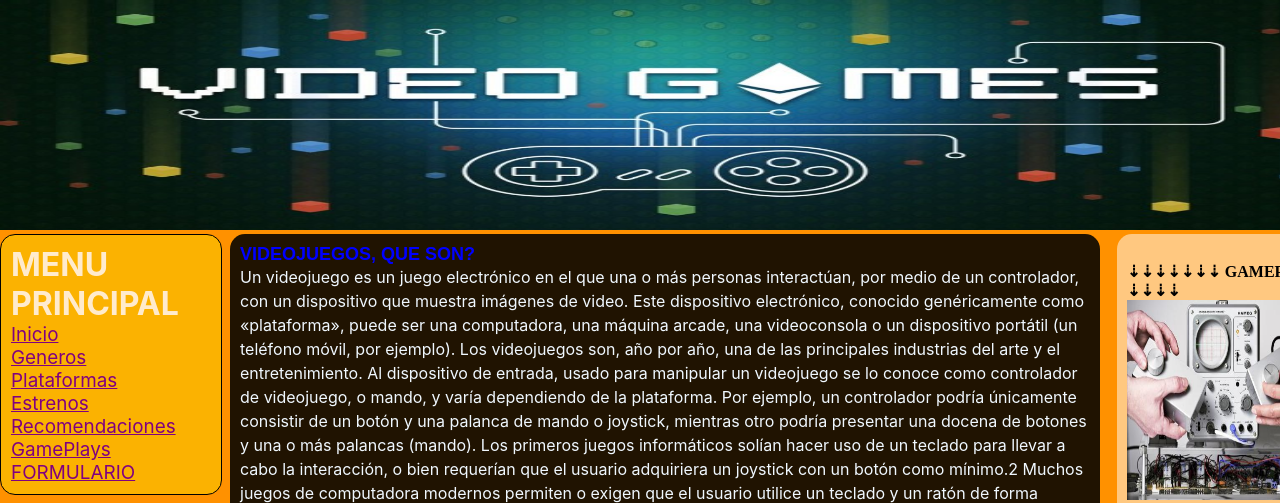
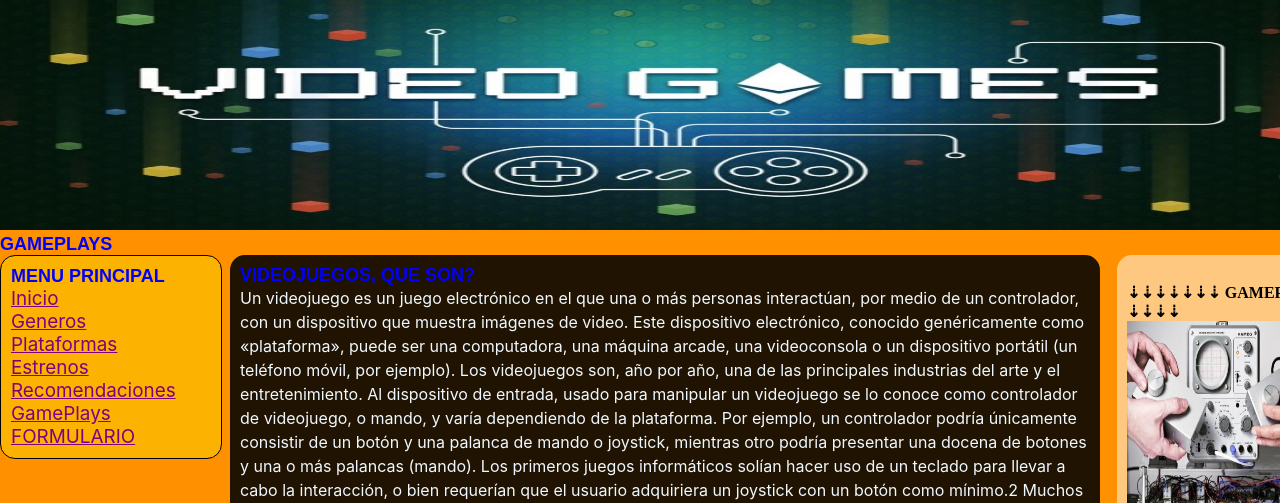
Before and after one commit to paulogonzalez5679/Practica02_CSS, a plain HTML site: page index.html in a window 1280 px wide. Shown: the top 503 px of the page. Drawn offline with Linux system fonts and the light colour scheme.

Commit message:
verificado

```diff
--- a/index.html
+++ b/index.html
@@ -1,9 +1,10 @@
 <!--Inicio de Práctica  git push -u origin master-->
 <!DOCTYPE html>
 <html lang="es">
-    <link rel="stylesheet" href="CSS/style3.css">
+
     <head>
-        <title>Los Video Juegos</title>
+        <title> Los Video Juegos </title>
+        <link rel="stylesheet" href="CSS/style3.css">
     </head>
 
     <body>
@@ -11,8 +12,8 @@
             <header>
                     <img src="Imagenes/video-games-and-block-chain.jpeg" width="2000" height="230" alt="LOS VIDEO JUEGOS" id="logo" />
                 </header>
-               <article>
-
+            <article>
+                <h2>GAMEPLAYS</h2>
             <aside class="as1">
                     <br> <b>⇣⇣⇣⇣⇣⇣⇣ GAMEPLAY ⇣⇣⇣⇣</b>
 
@@ -24,7 +25,7 @@
                             <br> <a href="Gameplays.html"><img src="Imagenes/pong.png" width="200" height="200" alt="LOS VIDEO JUEGOS" /></a>
             </aside>
                 <nav class="nav">
-                        <h1 id="titulo">MENU PRINCIPAL</h1>
+                        <h2 id="titulo">MENU PRINCIPAL</h2>
 
                     <ul>
 
```
Also changed, not shown: formulario.html (+7 -5 lines), Screenshots/2columnas.png (added), Screenshots/3 columnas.png (added), Screenshots/Captura de pantalla (2).png (added), Screenshots/Captura de pantalla (3).png (added), Screenshots/Captura de pantalla (4).png (added), Screenshots/Captura de pantalla (5).png (added), Screenshots/Captura de pantalla (6).png (added), Screenshots/formulario.png (added), 1 other file.
